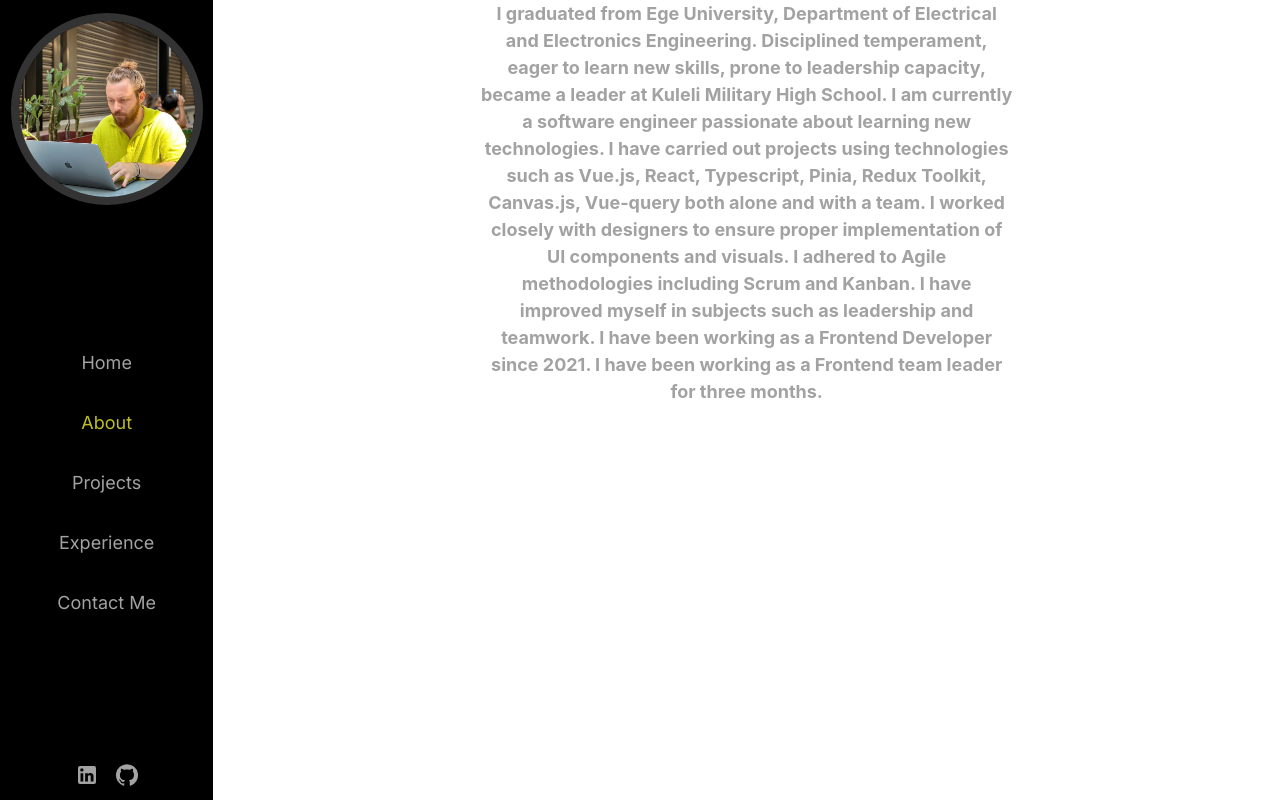
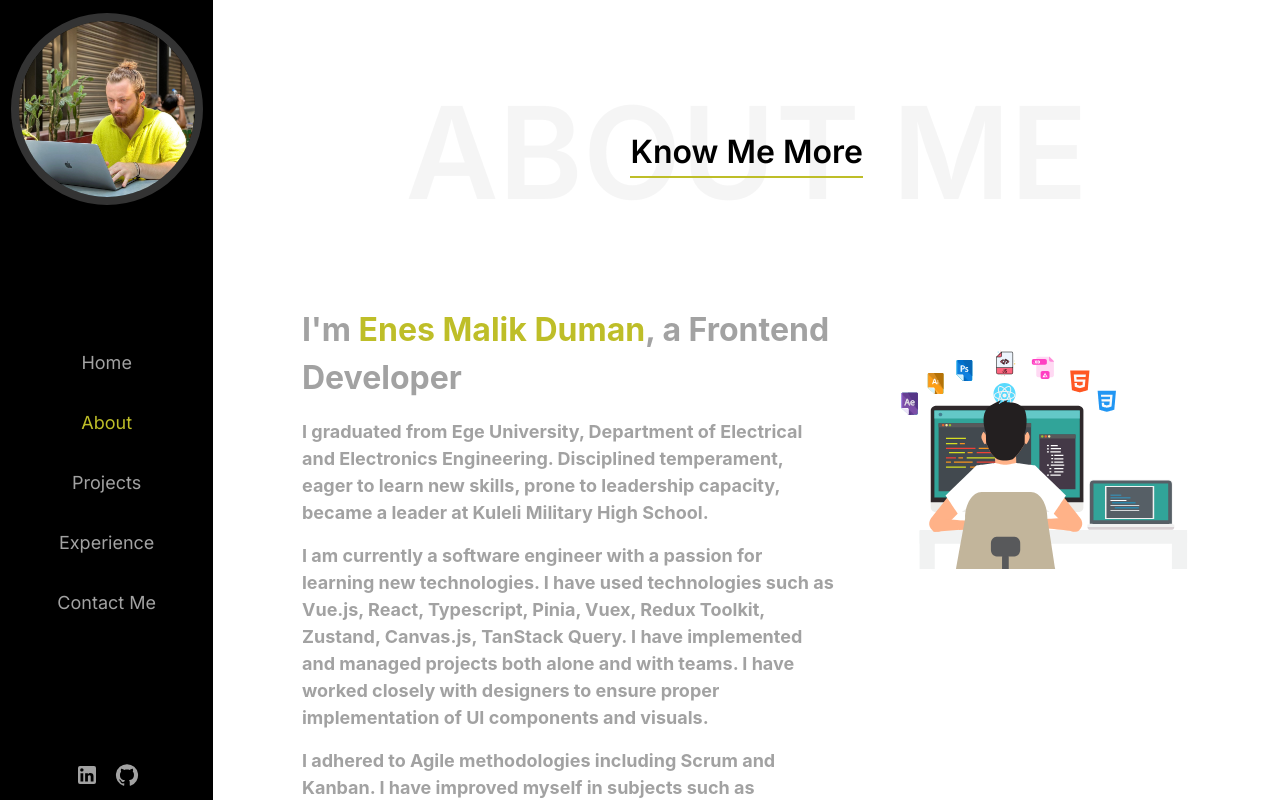
Before and after one commit to enesmalikdmn/personal-website, a Next.js app: page /about in a window 1280 px wide. Built offline with nearby package versions, Linux system fonts and the light colour scheme.

Commit message:
feat: about page paragraph

```diff
--- a/app/about/page.tsx
+++ b/app/about/page.tsx
@@ -1,23 +1,67 @@
-import Image from "next/image";
+"use client";
+import { useEffect, useRef } from "react";
+import lottie from "lottie-web";
+import animationData from "@/public/animations/developer.json";
+export default function About() {
+  const container = useRef(null);
 
-export default function About() {
+  useEffect(() => {
+    if (container.current) {
+      const anim = lottie.loadAnimation({
+        container: container.current,
+        renderer: "svg",
+        loop: true,
+        autoplay: true,
+        animationData: animationData,
+      });
+
+      return () => anim.destroy();
+    }
+  }, []);
+
   return (
-    <main className="flex text-primary bg-white h-full">
-      <div className="flex justify-center">
-        <p className="w-1/2 text-primary page-text-font text-[18px] text-center">
-          I graduated from Ege University, Department of Electrical and
-          Electronics Engineering. Disciplined temperament, eager to learn new
-          skills, prone to leadership capacity, became a leader at Kuleli
-          Military High School. I am currently a software engineer passionate
-          about learning new technologies. I have carried out projects using
-          technologies such as Vue.js, React, Typescript, Pinia, Redux Toolkit,
-          Canvas.js, Vue-query both alone and with a team. I worked closely with
-          designers to ensure proper implementation of UI components and
-          visuals. I adhered to Agile methodologies including Scrum and Kanban.
-          I have improved myself in subjects such as leadership and teamwork. I
-          have been working as a Frontend Developer since 2021. I have been
-          working as a Frontend team leader for three months.
-        </p>
+    <main className="flex flex-col text-primary bg-white h-full">
+      <div className="relative flex flex-col items-center m-32">
+        <div className="text-[8rem] uppercase font-semibold opacity-10 absolute top-1/2 -translate-y-1/2">
+          About Me
+        </div>
+        <div className="text-[2rem] font-semibold text-black relative z-10 border-b-2 border-[#BEBE28]">
+          Know Me More
+        </div>
+      </div>
+      <div className="flex justify-center gap-14">
+        <div className="w-1/2 flex flex-col gap-4">
+          <div className="page-text-font text-[32px]">
+            I&apos;m <span className="text-[#BEBE28]">Enes Malik Duman</span>, a
+            Frontend Developer
+          </div>
+          <p className="text-primary page-text-font text-[18px] text-left">
+            I graduated from Ege University, Department of Electrical and
+            Electronics Engineering. Disciplined temperament, eager to learn new
+            skills, prone to leadership capacity, became a leader at Kuleli
+            Military High School.
+          </p>
+          <p className="text-primary page-text-font text-[18px] text-left">
+            I am currently a software engineer with a passion for learning new
+            technologies. I have used technologies such as Vue.js, React,
+            Typescript, Pinia, Vuex, Redux Toolkit, Zustand, Canvas.js, TanStack
+            Query.
+
+            I have implemented and managed projects both alone and with
+            teams. I have worked closely with designers to ensure proper
+            implementation of UI components and visuals.
+          </p>
+          <p className="text-primary page-text-font text-[18px] text-left">
+            I adhered to Agile methodologies including Scrum and Kanban. I have
+            improved myself in subjects such as leadership and teamwork. I have
+            been working as a Frontend Developer since 2021. I have been working
+            as a Frontend team leader for three months.
+          </p>
+        </div>
+        <div
+          ref={container}
+          style={{ width: "300px", height: "300px", zIndex: 2 }}
+        />
       </div>
     </main>
   );
--- a/app/page.tsx
+++ b/app/page.tsx
@@ -1,35 +1,12 @@
 "use client";
-import Image from "next/image";
 
-import { useEffect, useRef } from "react";
-import lottie from "lottie-web";
-import animationData from "@/public/animations/developer.json";
 import Typewriter from "@/components/typewritter";
 
 export default function Home() {
-  const container = useRef(null);
-
-  useEffect(() => {
-    if (container.current) {
-      const anim = lottie.loadAnimation({
-        container: container.current,
-        renderer: "svg",
-        loop: true,
-        autoplay: true,
-        animationData: animationData,
-      });
-
-      return () => anim.destroy();
-    }
-  }, []);
 
   return (
     <div className="hero w-full h-full text-white flex items-center flex-col justify-center gap-8">
       <div className="hero-mask "></div>{" "}
-      {/* <div
-        ref={container}
-        style={{ width: "300px", height: "300px", zIndex: 2 }}
-      /> */}
       <div style={{ zIndex: 2 }} className="text-primary font-semibold text-3xl">Welcome</div>
       <div style={{ zIndex: 2 }}>
         <Typewriter  texts={["Enes Malik Duman", "Frontend Developer"]} />
```
